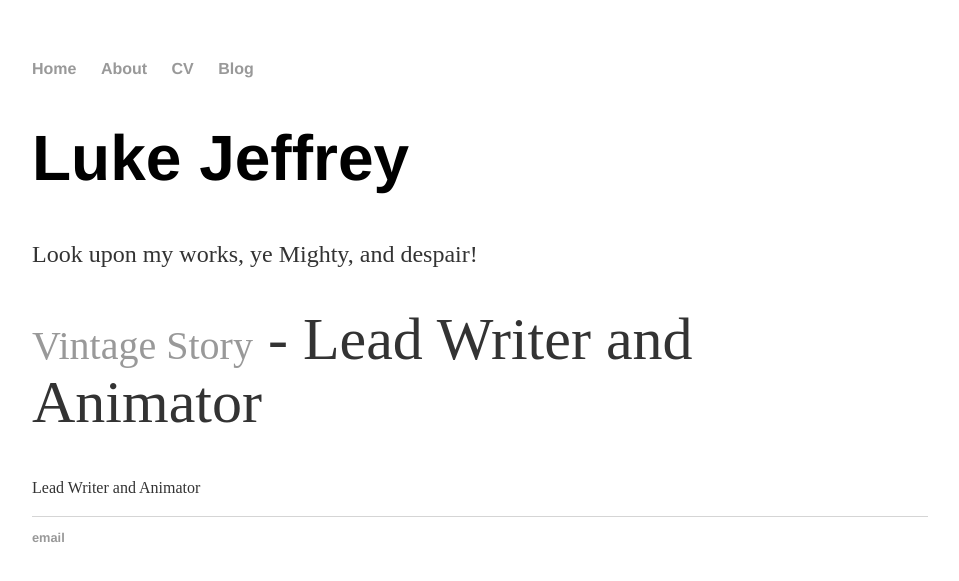
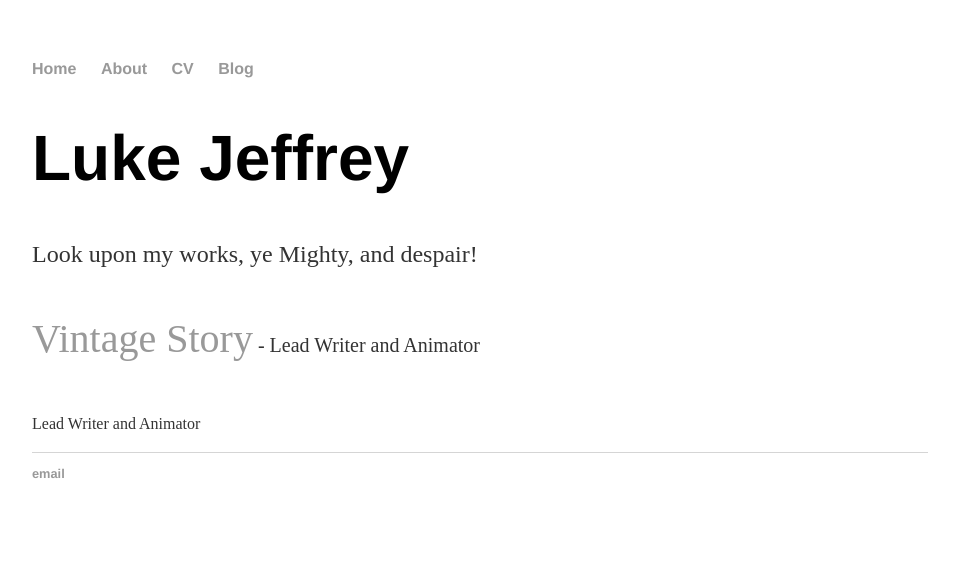
Before and after one commit to GralphGralph/GralphGralph.github.io, a Jekyll site: the page built from index.html, in a window 1280 px wide. Shown: the top 581 px of the page, without its empty margins (160-1119 px from the left). Built offline with Jekyll 4.4.1, drawn with Linux system fonts in a browser that asks for light colours.

Commit message:
Update index.html

```diff
--- a/index.html
+++ b/index.html
@@ -5,7 +5,7 @@ title: Luke Jeffrey
 <div class="blurb">
 	<h1 style = "font-size: 400%;">Luke Jeffrey</h1>
 	<p>Look upon my works, ye Mighty, and despair!</p>
-	<p style = "font-size: 250%;"><a href="https://www.vintagestory.at/">Vintage Story</a><small style = "font-size: 150%;"> - Lead Writer and Animator</small></p>
+	<p style = "font-size: 250%;"><a href="https://www.vintagestory.at/">Vintage Story</a><small style = "font-size: 50%;"> - Lead Writer and Animator</small></p>
 	<p style = "font-size: 100%;">Lead Writer and Animator</p>
 
 </div><!-- /.blurb -->
```
